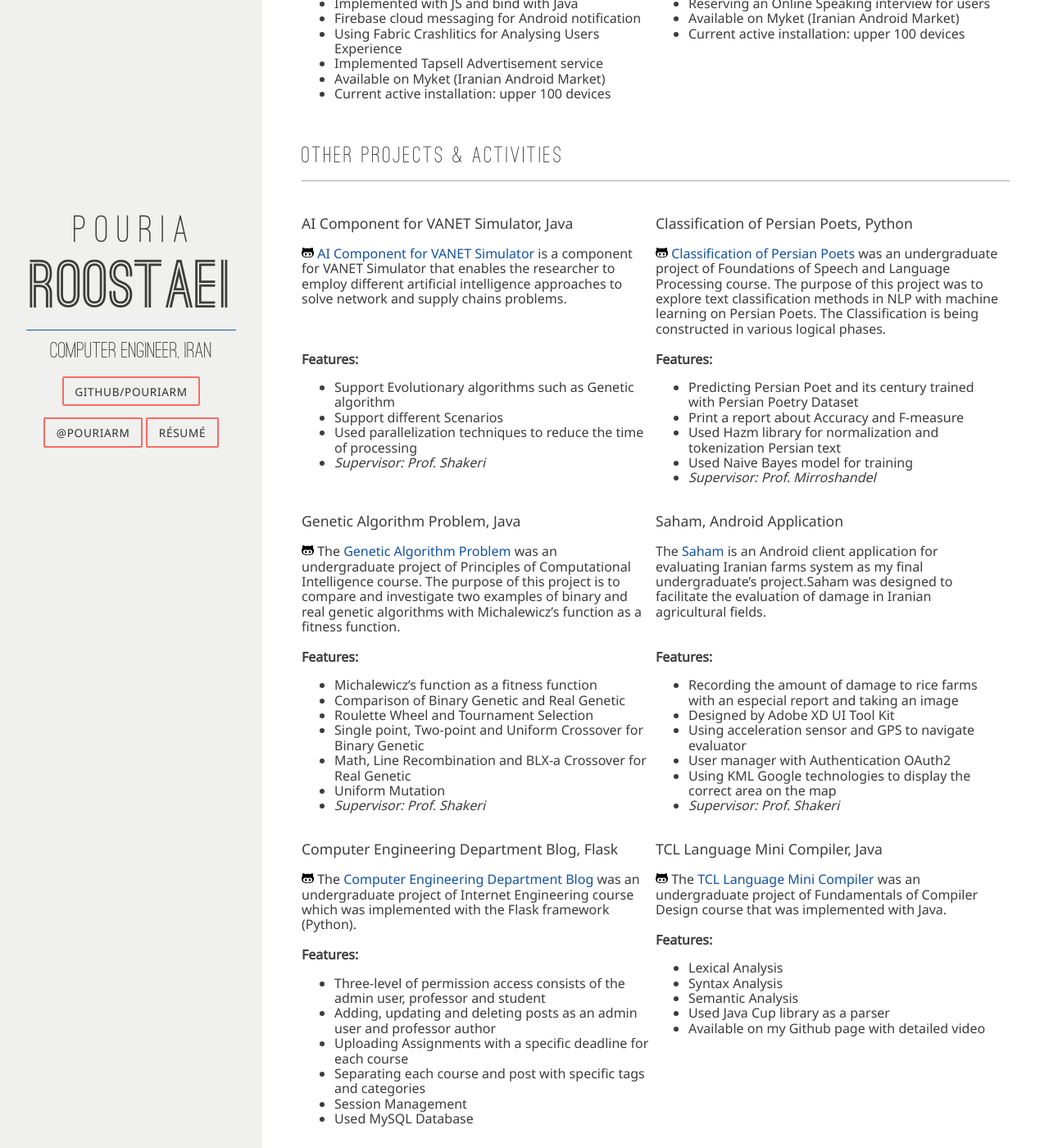
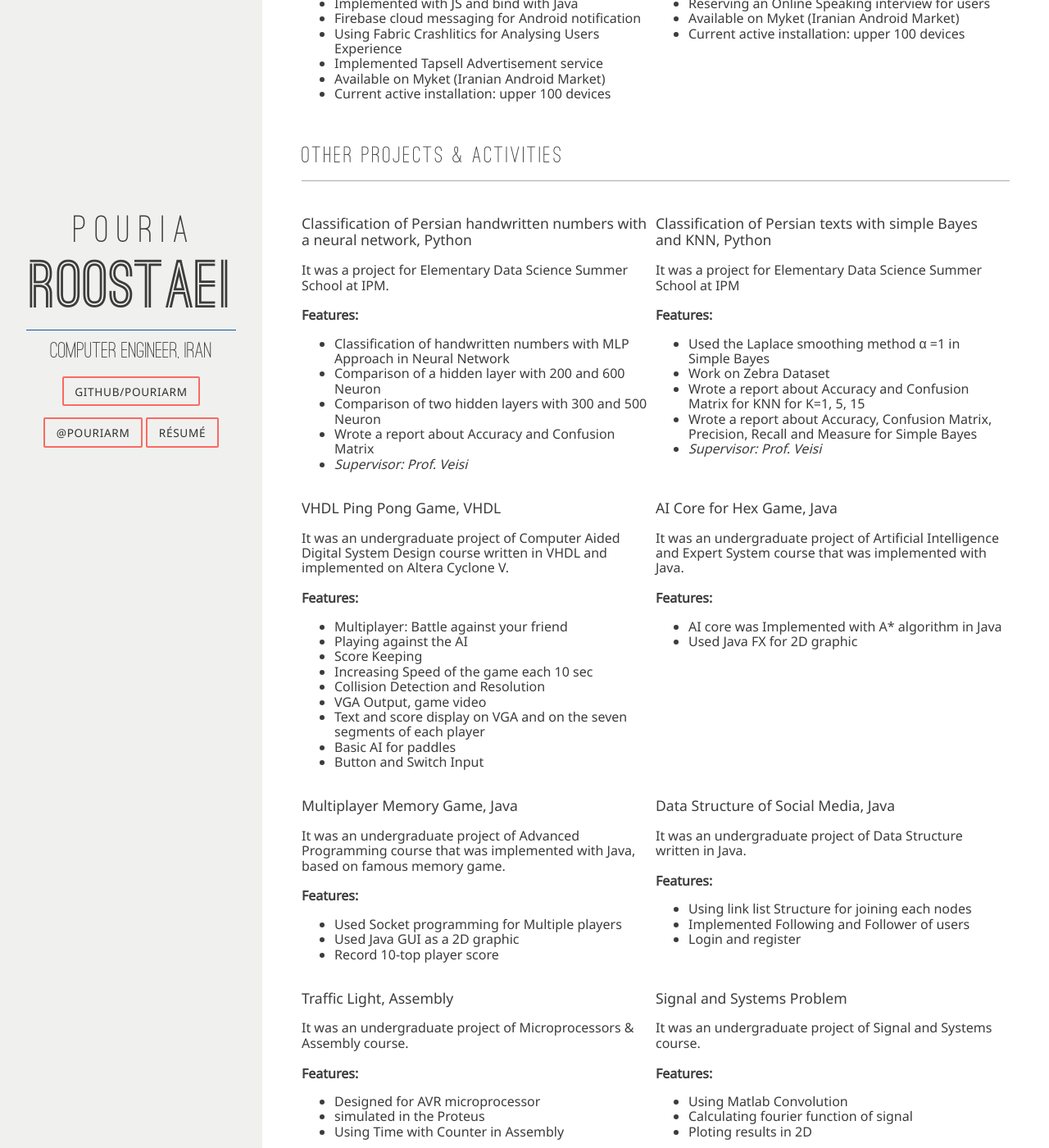
Before and after one commit to PouriaRm/PouriaRm.github.io, a Jekyll site: the page built from index.html, in a window 1280 px wide and 1400 px high, scrolled down 2920 px. Shown: the whole window at 82% size. Built offline with Jekyll 4.4.1, drawn with Linux system fonts in a browser that asks for light colours; nearby versions of some CDN libraries; some of the changed text lies outside the part shown.

Commit message:
Update Projects

```diff
--- a/_data/otherprojects.yml
+++ b/_data/otherprojects.yml
@@ -1,122 +1,103 @@
 ---
-- name: AI Component for VANET Simulator, Java
-  organization:
-  github_repo: PouriaRm/AI-Component-for-VANET-Simulator
-  image:
-  link: https://github.com/PouriaRm/AI-Component-for-VANET-Simulator
+- name: Classification of Persian handwritten numbers with a neural network, Python
   about: |
-    <a href="https://github.com/PouriaRm/AI-Component-for-VANET-Simulator">AI Component for VANET Simulator</a> is a component for VANET Simulator that enables the researcher to employ different artificial intelligence approaches to solve network and supply chains problems.
-    <br><br><br><br>
+    It was a project for Elementary Data Science Summer School at IPM.
+    <br><br>
     <b> Features:</b>
     <ul>
-    <li>Support Evolutionary algorithms such  as Genetic algorithm</li>
-    <li>Support different Scenarios </li>
-    <li>Used parallelization techniques to reduce the time of processing </li>
-    <li><i>Supervisor: Prof. Shakeri</i></li>
+    <li>Classification of handwritten numbers with MLP Approach in Neural Network</li>
+    <li>Comparison of a hidden layer with 200 and 600 Neuron</li>
+    <li>Comparison of two hidden layers with 300 and 500 Neuron</li>
+    <li>Wrote a report about Accuracy and Confusion Matrix</li>
+    <li><i>Supervisor: Prof. Veisi</i></li>
     </ul>
 
-- name: Classification of Persian Poets, Python
-  organization:
-  github_repo: PouriaRm/Classification-Persian-Poets
-  image:
-  link: https://github.com/PouriaRm/Classification-Persian-Poets
+- name: Classification of Persian texts with simple Bayes and KNN, Python
   about: |
-    <a href="https://github.com/PouriaRm/Classification-Persian-Poets">Classification of Persian Poets</a> was an undergraduate project of Foundations of Speech and Language Processing course. The purpose of this project was to explore text classification methods in NLP with machine learning on Persian Poets. The Classification is being constructed in various logical phases.<br/><br/>
+    It was a project for Elementary Data Science Summer School at IPM<br/><br/>
     <b> Features:</b>
     <ul>
-    <li>Predicting Persian Poet and its century trained with Persian Poetry Dataset</li>
-    <li>Print a report about Accuracy and F-measure</li>
-    <li>Used Hazm library for normalization and tokenization Persian text</li>
-    <li>Used Naive Bayes model for training</li>
-    <li><i>Supervisor: Prof. Mirroshandel</i></li>
+    <li>Used the Laplace smoothing method α =1 in Simple Bayes</li>
+    <li>Work on Zebra Dataset</li>
+    <li>Wrote a report about Accuracy and Confusion Matrix for KNN for K=1, 5, 15</li>
+    <li>Wrote a report about Accuracy, Confusion Matrix, Precision, Recall and Measure for Simple Bayes</li>
+    <li><i>Supervisor: Prof. Veisi</i></li>
     </ul>
-- name:  Genetic Algorithm Problem, Java
-  organization:
-  github_repo: PouriaRm/Genetic-Algorithm-Problem
-  link: https://github.com/PouriaRm/Genetic-Algorithm-Problem
+- name: VHDL Ping Pong Game, VHDL
   about: |
-    The <a href="https://github.com/PouriaRm/Genetic-Algorithm-Problem">Genetic Algorithm Problem</a> was an undergraduate project of Principles of Computational Intelligence course. The purpose of this project is to compare and investigate two examples of binary and real genetic algorithms with Michalewicz’s function as a fitness function. <br>
+    It was an undergraduate project of Computer Aided Digital System Design course written in VHDL and implemented on Altera Cyclone V.
+    <br><br>
+    <b> Features:</b>
+    <ul>
+    <li>Multiplayer: Battle against your friend</li>
+    <li>Playing against the AI</li>
+    <li>Score Keeping</li>
+    <li>Increasing Speed of the game each 10 sec</li>
+    <li>Collision Detection and Resolution</li>
+    <li>VGA Output, game video</li>
+    <li>Text and score display on VGA and on the seven segments of each player</li>
+    <li>Basic AI for paddles</li>
+    <li>Button and Switch Input</li>
+    </ul>
+- name:  AI Core for Hex Game, Java
+  about: |
+    It was an undergraduate project of Artificial Intelligence and Expert System course that was implemented with Java. <br>
     <br>
     <b> Features:</b>
     <ul>
-    <li>Michalewicz’s function as a fitness function</li>
-    <li>Comparison of Binary Genetic and Real Genetic</li>
-    <li>Roulette Wheel and Tournament Selection</li>
-    <li>Single point, Two-point and Uniform Crossover for Binary Genetic</li>
-    <li>Math, Line Recombination and BLX-a Crossover for Real Genetic</li>
-    <li>Uniform Mutation</li>
-    <li><i>Supervisor: Prof. Shakeri</i></li>
+    <li>AI core was Implemented with A* algorithm in Java</li>
+    <li>Used Java FX for 2D graphic</li>
     </ul>
-- name:   Saham, Android Application
-  organization:
-  link: https://pouriarm.github.io/Saham/
+- name:  Multiplayer Memory Game, Java
   about: |
-    The <a href="https://pouriarm.github.io/Saham/">Saham</a> is an Android client application for evaluating Iranian farms system as my final undergraduate’s project.Saham was designed to facilitate the evaluation of damage in Iranian agricultural fields.
-    <br>
+    It was an undergraduate project of Advanced Programming course that was implemented with Java, based on famous memory game.
     <br><br>
     <b> Features:</b>
     <ul>
-    <li>Recording the amount of damage to rice farms with an especial report and taking an image</li>
-    <li>Designed by Adobe XD UI Tool Kit</li>
-    <li>Using acceleration sensor and GPS to navigate evaluator</li>
-    <li>User manager with Authentication OAuth2</li>
-    <li>Using KML Google technologies to display the correct area on the map</li>
-    <li><i>Supervisor: Prof. Shakeri</i></li>
+    <li>Used Socket programming for Multiple players</li>
+    <li>Used Java GUI as a 2D graphic</li>
+    <li>Record 10-top player score</li>
     </ul>
-- name:   Computer Engineering Department Blog, Flask
-  organization:
-  github_repo: PouriaRm/CE-DepartmentBlog
-  link: https://github.com/PouriaRm/CE-DepartmentBlog
+- name:   Data Structure of Social Media, Java
   about: |
-    The <a href="https://github.com/PouriaRm/CE-DepartmentBlog">Computer Engineering Department Blog</a> was an undergraduate project of Internet Engineering course which was implemented with  the Flask framework (Python).
+    It was an undergraduate project of Data Structure written in Java.
     <br/><br/>
     <b> Features:</b>
     <ul>
-    <li>Three-level of permission access consists of the admin user, professor and student</li>
-    <li>Adding, updating and deleting posts as an admin user and professor author</li>
-    <li>Uploading Assignments with a specific deadline for each course</li>
-    <li>Separating each course and post with specific tags and categories</li>
-    <li>Session Management</li>
-    <li>Used MySQL Database</li>
+    <li>Using link list Structure for joining each nodes</li>
+    <li>Implemented Following and Follower of users</li>
+    <li>Login and register</li>
     </ul>
 
-- name: TCL Language Mini Compiler, Java
-  github_repo: PouriaRm/TCL-Mini-Compiler
+- name: Traffic Light, Assembly
   about: |
-   The <a href="https://github.com/PouriaRm/TCL-Mini-Compiler">TCL Language Mini Compiler</a> was an undergraduate project of Fundamentals of Compiler Design course that was implemented with Java.
+   It was an undergraduate project of Microprocessors & Assembly course.
    <br/><br/>
    <b> Features:</b>
    <ul>
-   <li>Lexical Analysis</li>
-   <li>Syntax Analysis</li>
-   <li>Semantic Analysis</li>
-   <li>Used Java Cup library as a parser</li>
-   <li>Available on my Github page with detailed video</li>
+   <li>Designed for AVR microprocessor </li>
+   <li>simulated in the Proteus</li>
+   <li>Using Time with Counter in Assembly</li>
    </ul>
-- name: Tower
-  link: https://myket.ir/app/com.rm.pouria.towergame?lang=en
+- name: Signal and Systems Problem
   about: |
-    The <a href="https://myket.ir/app/com.rm.pouria.towergame">Tower</a> is a game which the one who builds the tallest tower is the winner.
+    It was an undergraduate project of Signal and Systems course.
     <br><br>
     <b> Features:</b>
     <ul>
-    <li>Implemented with JS and bind with Java </li>
-    <li>Firebase cloud messaging for Android notification</li>
-    <li>Using Fabric Crashlitics for Analysing Users Experience</li>
-    <li>Implemented Tapsell Advertisement service</li>
-    <li>Available on Myket (Iranian Android Market)</li>
-    <li>Current active installation: upper 100 devices</li>
+    <li>Using Matlab Convolution</li>
+    <li>Calculating fourier function of signal</li>
+    <li>Ploting results in 2D</li>
     </ul>
-- name: ABC IELTS, Android Application
-  link: https://myket.ir/app/com.pouria.rm.abc?lang=en
+- name: Multiplayer Memory Game, Java
   about: |
-    The <a href="https://myket.ir/app/com.pouria.rm.abc?lang=en">ABC IELTS</a> is an Electronic edition of ABC IELTS Speaking book from Jungle Publication.
+    It was an undergraduate project of Advanced Programming course written in Java
     <br><br>
     <b> Features:</b>
     <ul>
-    <li>Reserving an Online Speaking interview for users</li>
-    <li>Available on Myket (Iranian Android Market)</li>
-    <li>Current active installation: upper 100 devices</li>
+    <li>Used Socket programming for Multiple players</li>
+    <li>Used Java GUI as a 2D graphic</li>
+    <li>Record 10-top player score</li>
     </ul>
 
 # - name: CMS Medicaid Provider Charge Data Viz
```
